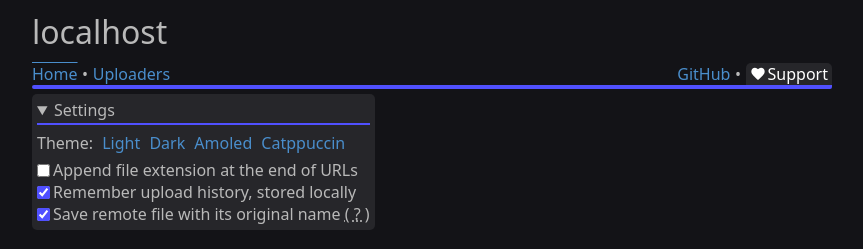
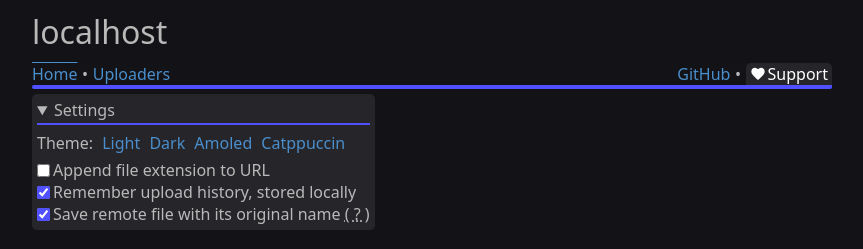
Before and after one commit to 0Supa/uploader, a SvelteKit app: page / in a window 1280 px wide. Both pictures are taken after a click on the heading "Settings". Shown: the top 249 px of the page, without its empty margins (208-1071 px from the left). Built offline with nearby package versions, Linux system fonts and the light colour scheme.

Commit message:
* simpler wording

```diff
--- a/src/routes/(app)/+layout.svelte
+++ b/src/routes/(app)/+layout.svelte
@@ -91,7 +91,7 @@
                 </div>
                 <label class="option">
                     <input type="checkbox" id="file-ext" name="file-ext" bind:checked={$userSettings.appendFileExt} on:change={saveSettings} />
-                    Append file extension at the end of URLs
+                    Append file extension to URL
                 </label>
                 <label class="option">
                     <input type="checkbox" id="file-history" name="file-history" bind:checked={$userSettings.rememberFileHistory} on:change={saveSettings} />
```
